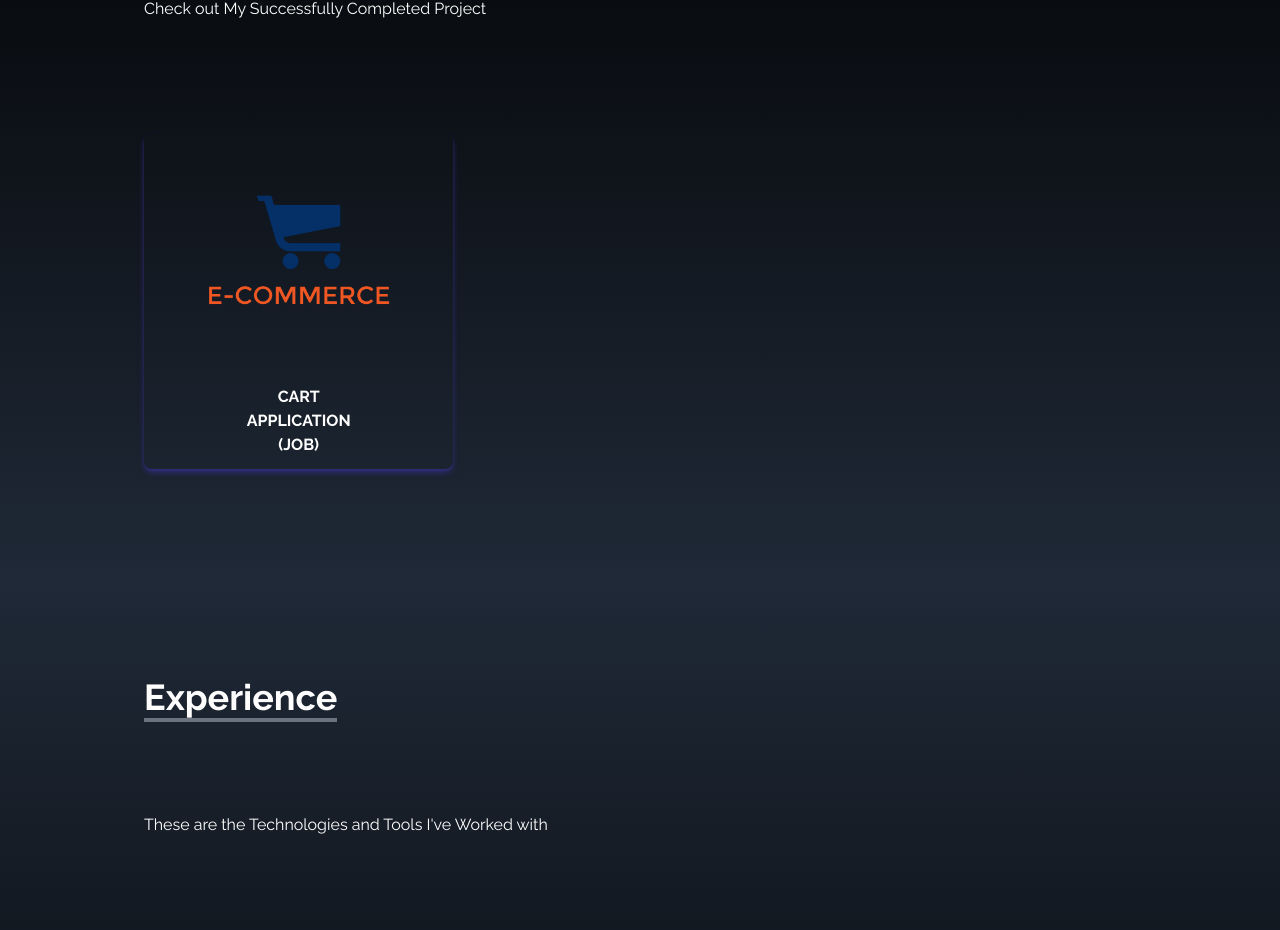
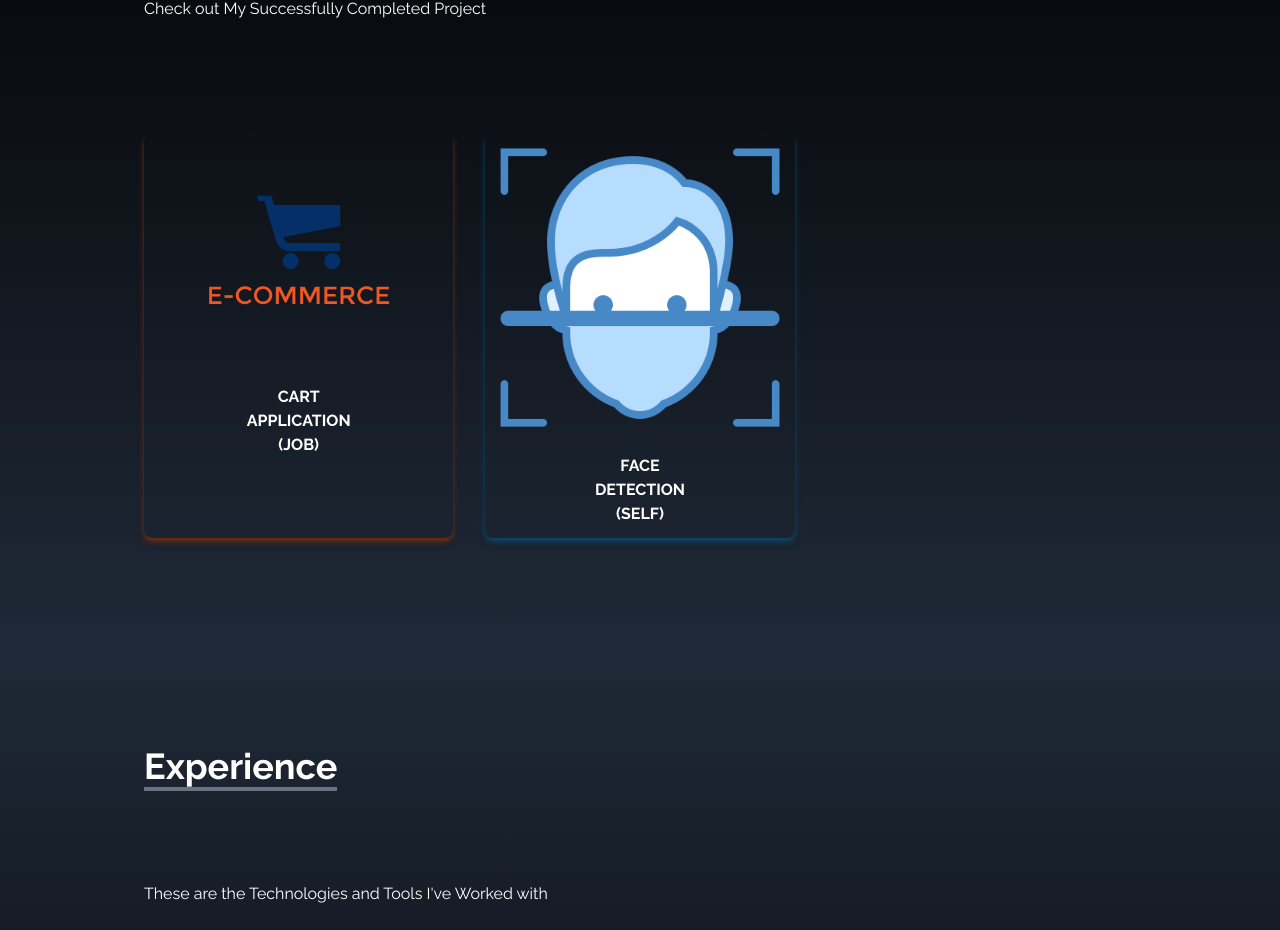
Before and after one commit to LakshmiNarasimhan273/portfolioNew, a React (Create React App) app: page / in a window 1280 px wide. Shown: the part 1515-2445 px from the top of the page. Built offline with nearby package versions, Linux system fonts and the light colour scheme.

Commit message:
Update Portfolio.js

```diff
--- a/src/components/Portfolio.js
+++ b/src/components/Portfolio.js
@@ -3,6 +3,7 @@ import React from "react";
 // import crudApp from "../assets/portfolio/crud.png";
 // import weatherPY from "../assets/portfolio/weatherPY.png";
 import eCommerce from "../assets/portfolio/eCommerce.png";
+import faceDetection from "../assets/portfolio/pngwing.com.png";
 
 const Portfolio = () => {
   const projects = [
@@ -10,8 +11,14 @@ const Portfolio = () => {
       id: 1,
       src: eCommerce,
       title: "Cart Application (Job)",
-      style: "shadow-indigo-900 ",
+      style: "shadow-orange-900 ",
       // link: "https://github.com/Sriram511/python_student_management_dashboard",
+    },
+    {
+      id: 2,
+      src: faceDetection,
+      title: "Face Detection (Self)",
+      style: "shadow-sky-900",
     },
     // {
     //   id: 2,
```
